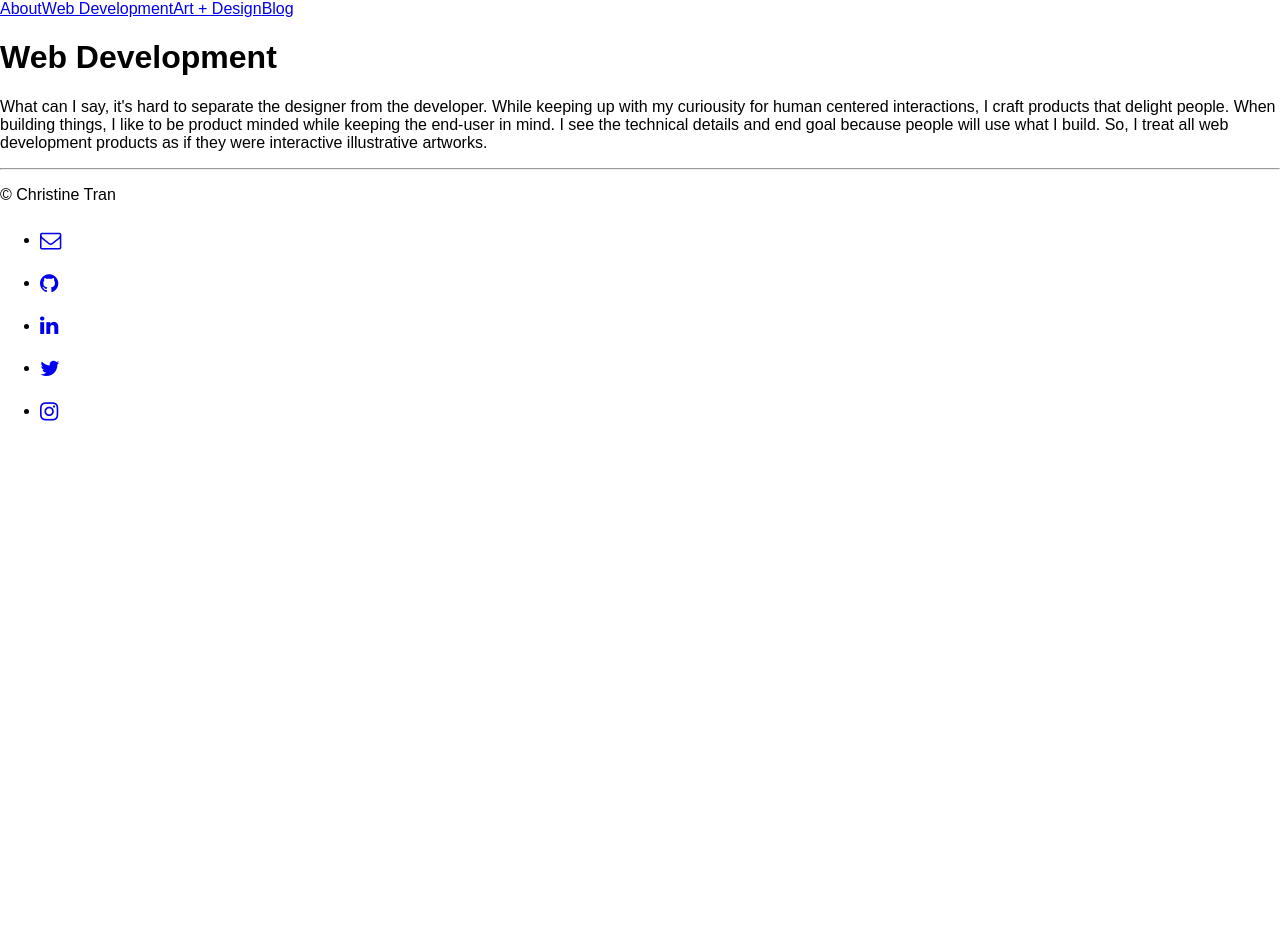
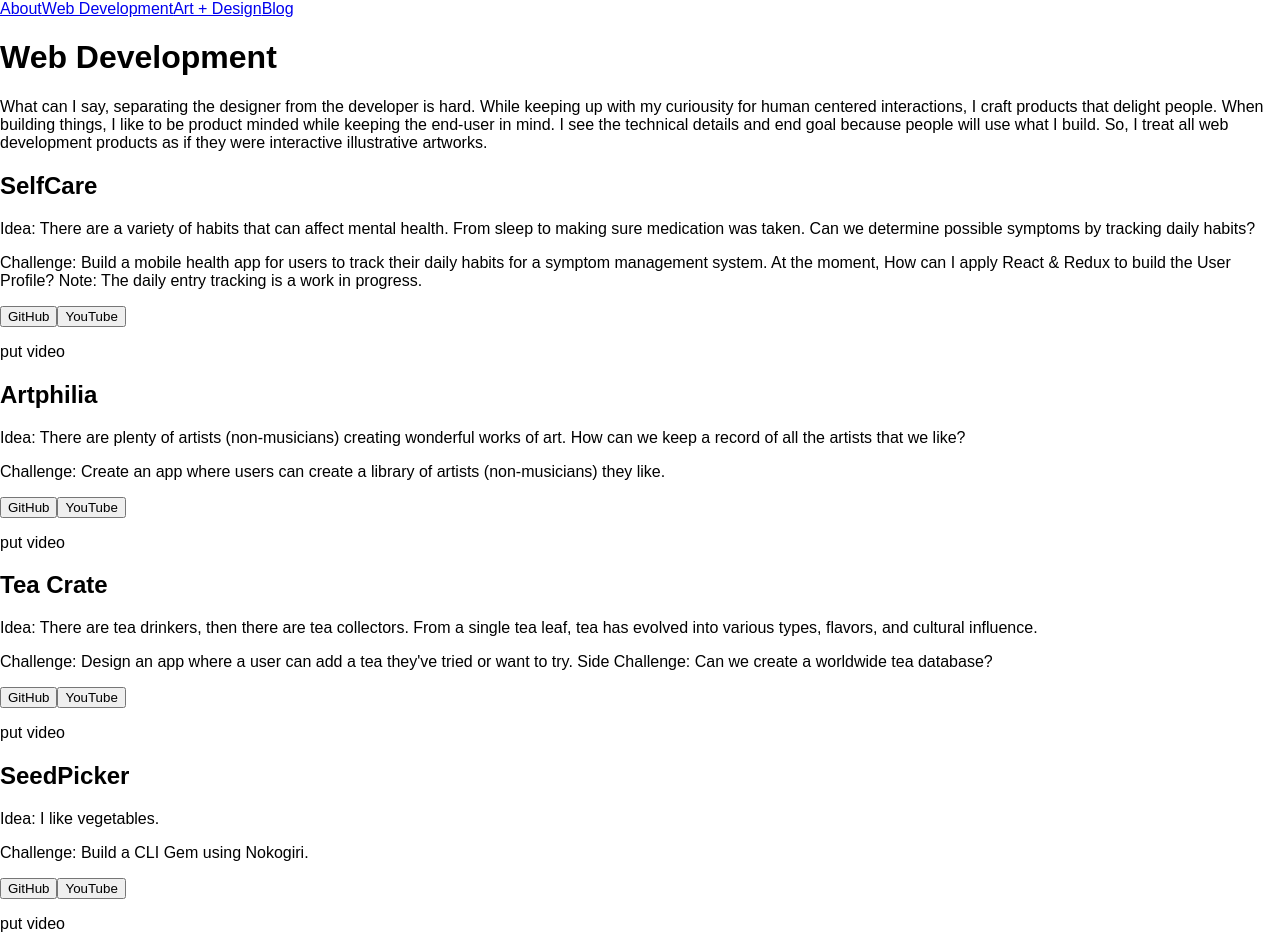
Before and after one commit to christinetran825/tofukid-website, a React (Create React App) app: page /web_development in a window 1280 px wide. Shown: the top 947 px of the page. Before the commit the page ends 800 px from the top, so only its background shows below. Built offline with nearby package versions, Linux system fonts and the light colour scheme.

Commit message:
added sections for each project

```diff
--- a/src/components/WebDevelopment.js
+++ b/src/components/WebDevelopment.js
@@ -3,9 +3,68 @@ import React, { Component } from 'react';
 class WebDevelopment extends Component {
   render(){
     return (
-      <div className="container">
-        <h1>Web Development</h1>
-        <p>What can I say, it's hard to separate the designer from the developer.  While keeping up with my curiousity for human centered interactions, I craft products that delight people. When building things, I like to be product minded while keeping the end-user in mind. I see the technical details and end goal because people will use what I build. So, I treat all web development products as if they were interactive illustrative artworks.</p>
+      <div className="wrapper">
+        <div className="web-dev">
+          <h1>Web Development</h1>
+          <div className="content">
+            <p>What can I say, separating the designer from the developer is hard. While keeping up with my curiousity for human centered interactions, I craft products that delight people. When building things, I like to be product minded while keeping the end-user in mind. I see the technical details and end goal because people will use what I build. So, I treat all web development products as if they were interactive illustrative artworks.</p>
+          </div>
+
+          <section className="projects">
+            <div className="project">
+              <div className="details">
+                <h2>SelfCare</h2>
+                <p>Idea: There are a variety of habits that can affect mental health. From sleep to making sure medication was taken. Can we determine possible symptoms by tracking daily habits?</p>
+                <p>Challenge: Build a mobile health app for users to track their daily habits for a symptom management system. At the moment, How can I apply React & Redux to build the User Profile? <span>Note: The daily entry tracking is a work in progress.</span></p>
+                <button>GitHub</button>
+                <button>YouTube</button>
+              </div>
+              <div className="video">
+                <p>put video</p>
+              </div>
+            </div>
+
+            <div className="project">
+              <div className="details">
+                <h2>Artphilia</h2>
+                <p>Idea: There are plenty of artists (non-musicians) creating wonderful works of art. How can we keep a record of all the artists that we like?</p>
+                <p>Challenge: Create an app where users can create a library of artists (non-musicians) they like.</p>
+                <button>GitHub</button>
+                <button>YouTube</button>
+              </div>
+              <div className="video">
+                <p>put video</p>
+              </div>
+            </div>
+
+            <div className="project">
+              <div className="details">
+                <h2>Tea Crate</h2>
+                <p>Idea: There are tea drinkers, then there are tea collectors. From a single tea leaf, tea has evolved into various types, flavors, and cultural influence.</p>
+                <p>Challenge: Design an app where a user can add a tea they've tried or want to try. <span>Side Challenge: Can we create a worldwide tea database?</span></p>
+                <button>GitHub</button>
+                <button>YouTube</button>
+              </div>
+              <div className="video">
+                <p>put video</p>
+              </div>
+            </div>
+
+            <div className="project">
+              <div className="details">
+                <h2>SeedPicker</h2>
+                <p>Idea: I like vegetables. </p>
+                <p>Challenge: Build a CLI Gem using Nokogiri.</p>
+                <button>GitHub</button>
+                <button>YouTube</button>
+              </div>
+              <div className="video">
+                <p>put video</p>
+              </div>
+            </div>
+
+          </section>
+        </div>
       </div>
     )
   }
```
